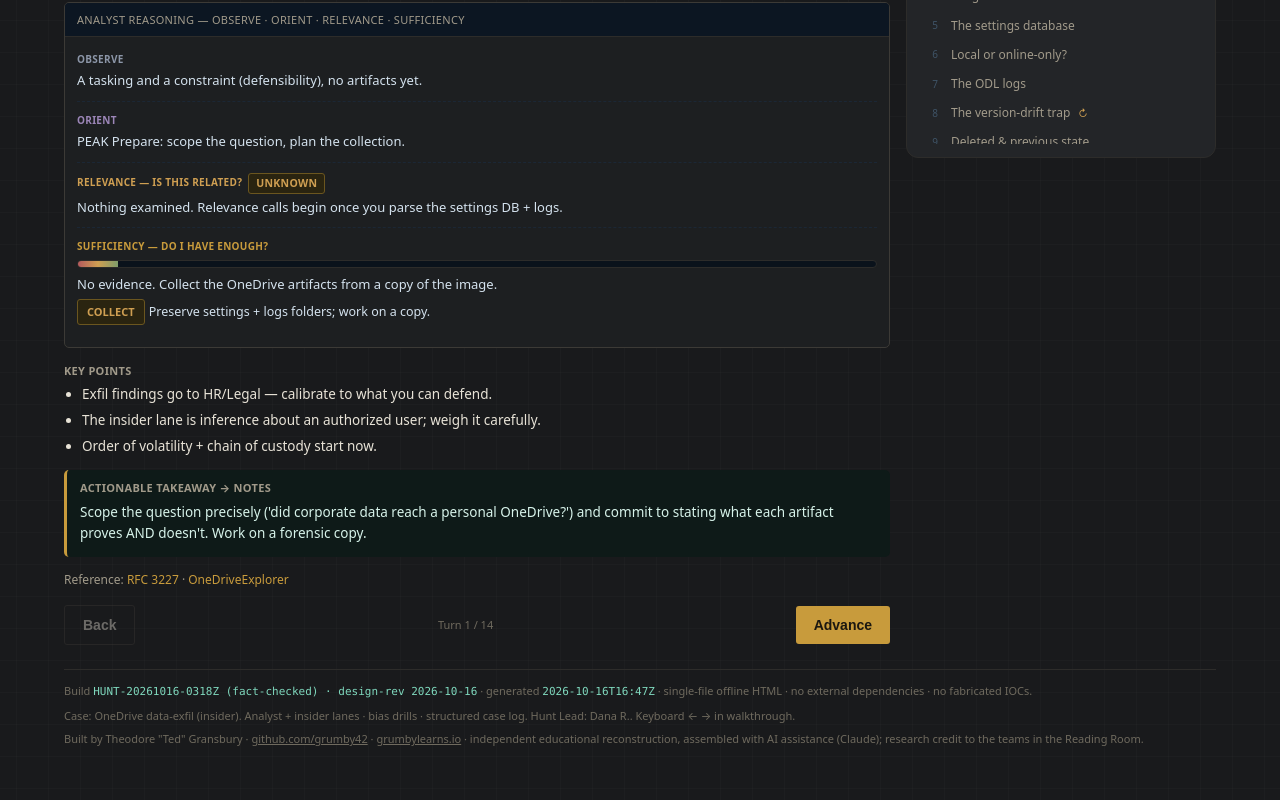
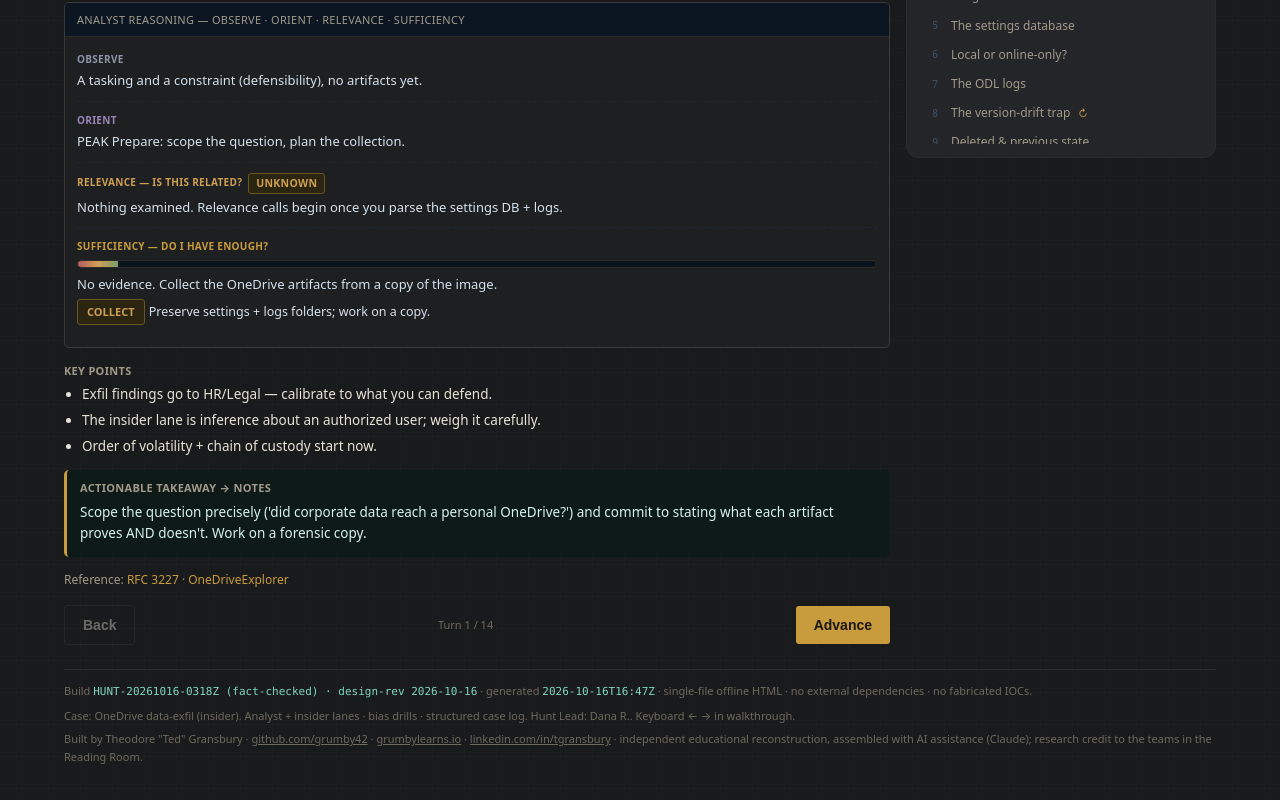
Before and after one commit to grumby42/dfir-trainers, a plain HTML site: page onedrive/index.html in a window 1280 px wide. Shown: the part 812-1612 px from the top of the page. Drawn offline with Linux system fonts and the light colour scheme.

Commit message:
onedrive/ — add LinkedIn to author byline
Co-Authored-By: Claude Opus 4.8 <noreply@anthropic.com>
Claude-Session: https://claude.ai/code/session_01GyXeSgVfAdLFb8Vz45dvE1

```diff
--- a/onedrive/index.html
+++ b/onedrive/index.html
@@ -862,7 +862,7 @@ mWalk.addEventListener('click',()=>switchMode('walk'));
 mGen.addEventListener('click',()=>switchMode('gen'));
 mLog.addEventListener('click',()=>switchMode('log'));
 
-document.getElementById('footer').innerHTML=`<div>Build <span class="mono">${BUILD_ID}</span> · generated <span class="mono">${STAMP_UTC}</span> · single-file offline HTML · no external dependencies · no fabricated IOCs.</div><div style="margin-top:6px">Case: OneDrive data-exfil (insider). Analyst + insider lanes · bias drills · structured case log. Hunt Lead: ${LEAD_NAME}. Keyboard ← → in walkthrough.</div><div style="margin-top:6px">Built by Theodore &quot;Ted&quot; Gransbury · <a href="https://github.com/grumby42" style="color:inherit">github.com/grumby42</a> · <a href="https://grumbylearns.io" style="color:inherit">grumbylearns.io</a> · independent educational reconstruction, assembled with AI assistance (Claude); research credit to the teams in the Reading Room.</div>`;
+document.getElementById('footer').innerHTML=`<div>Build <span class="mono">${BUILD_ID}</span> · generated <span class="mono">${STAMP_UTC}</span> · single-file offline HTML · no external dependencies · no fabricated IOCs.</div><div style="margin-top:6px">Case: OneDrive data-exfil (insider). Analyst + insider lanes · bias drills · structured case log. Hunt Lead: ${LEAD_NAME}. Keyboard ← → in walkthrough.</div><div style="margin-top:6px">Built by Theodore &quot;Ted&quot; Gransbury · <a href="https://github.com/grumby42" style="color:inherit">github.com/grumby42</a> · <a href="https://grumbylearns.io" style="color:inherit">grumbylearns.io</a> · <a href="https://www.linkedin.com/in/tgransbury" style="color:inherit">linkedin.com/in/tgransbury</a> · independent educational reconstruction, assembled with AI assistance (Claude); research credit to the teams in the Reading Room.</div>`;
 buildSteps();render();
 </script>
 </body>
```
Also changed, not shown: 1 other file.
